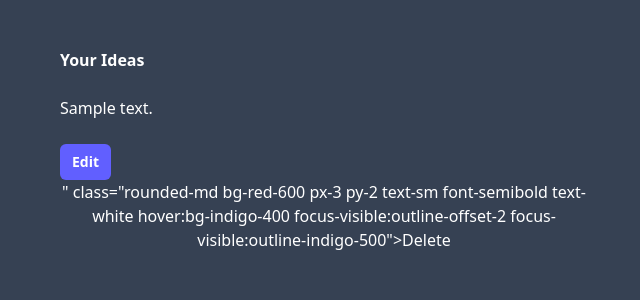
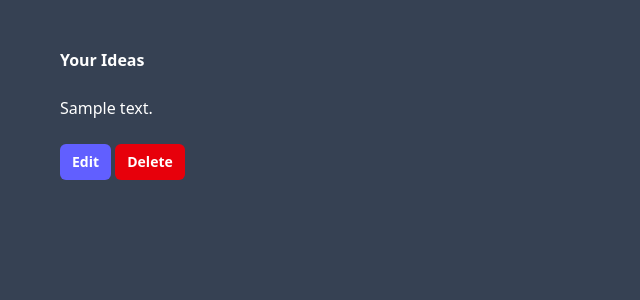
Before and after one commit to AlvioFg/laracast-idea, a Laravel app: page /ideas/1 in a window 1280 px wide. Shown: the top 300 px of the page, without its empty margins (316-956 px from the left). Run offline with Laravel 12, Linux system fonts and the light colour scheme; tables that the repository leaves empty hold one stand-in row (values such as "Sample post"); parts of the project's set-up code (start-up, migrations or seed data) failed here and were passed over.

Commit message:
fix nambah destroy

```diff
--- a/resources/views/ideas/show.blade.php
+++ b/resources/views/ideas/show.blade.php
@@ -7,7 +7,7 @@
 
             <div class="mt-6 items-center justify-end gap-x-6">
                 <button type="submit" class="rounded-md bg-indigo-500 px-3 py-2 text-sm font-semibold text-white hover:bg-indigo-400 focus-visible:outline-offset-2 focus-visible:outline-indigo-500"><a href="{{$idea->id}}/edit">Edit</a></button>
-                <button type="@method('delete')" class="rounded-md bg-red-600 px-3 py-2 text-sm font-semibold text-white hover:bg-indigo-400 focus-visible:outline-offset-2 focus-visible:outline-indigo-500"><a href="{{$idea->delete()}}/edit">Delete</a></button>
+                <button type="button" class="rounded-md bg-red-600 px-3 py-2 text-sm font-semibold text-white hover:bg-indigo-400 focus-visible:outline-offset-2 focus-visible:outline-indigo-500"><a href="{{$idea->delete()}}/edit">Delete</a></button>
             </div>
         </div>
 </x-layout>
```
